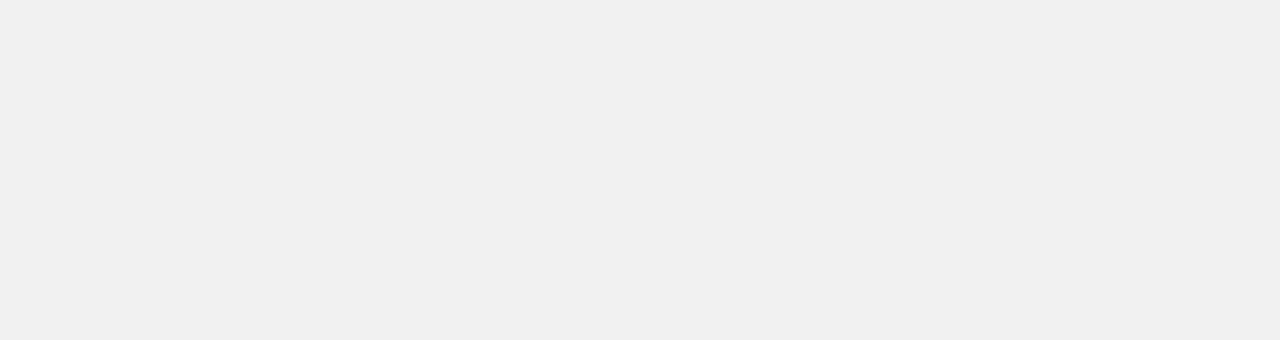
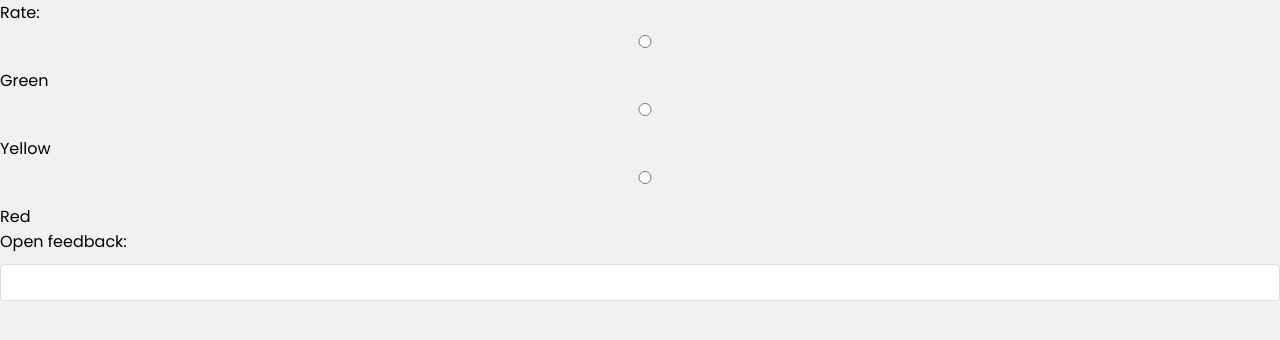
Before and after one commit to A-Yerkeshev/sw-project-metropolia-spring-2024, a React (Create React App) app in the folder frontend/: page /feedback/new in a window 1280 px wide. Before the commit this address had no page. Shown: the top 340 px of the page. Built offline with nearby package versions, Linux system fonts and the light colour scheme.

Commit message:
Add rudimentary form for feedback and set dynamic base url on frontend

```diff
--- a/frontend/package.json
+++ b/frontend/package.json
@@ -6,6 +6,7 @@
     "@testing-library/jest-dom": "^5.17.0",
     "@testing-library/react": "^13.4.0",
     "@testing-library/user-event": "^13.5.0",
+    "cross-env": "^7.0.3",
     "dotenv": "^16.4.1",
     "react": "^18.2.0",
     "react-dom": "^18.2.0",
@@ -18,7 +19,8 @@
     "start": "react-scripts start",
     "build": "react-scripts build",
     "test": "react-scripts test",
-    "eject": "react-scripts eject"
+    "eject": "react-scripts eject",
+    "dev": "cross-env NODE_ENV=development react-scripts start"
   },
   "eslintConfig": {
     "extends": [
--- a/frontend/src/App.js
+++ b/frontend/src/App.js
@@ -5,6 +5,7 @@ import {useAuthContext} from './hooks/useAuthContext';
 import Signup from './pages/Signup';
 import Login from './pages/Login';
 import QR from './pages/QR';
+import Feedback from './pages/Feedback';
 
 function App() {
   const {user} = useAuthContext();
@@ -16,6 +17,7 @@ function App() {
           <Route path="/" element= {<Login />} />
           <Route path="/signup" element= {!user ? <Signup /> : <Navigate to="/" />} />
           <Route path="/share" element= {<QR />}/>
+          <Route path="/feedback/new" element= {<Feedback />}/>
         </Routes>
       </BrowserRouter>
     </div>
--- /dev/null
+++ b/frontend/src/pages/Feedback.js
@@ -0,0 +1,26 @@
+const Feedback = () => {
+  return (
+    <form className="feedback">
+      <span>Rate:</span>
+      <div>
+        <input type="radio" name="rate" value={2} />
+        <label for="green">Green</label>
+      </div>
+
+      <div>
+        <input type="radio" name="rate" value={1} />
+        <label for="yellow">Yellow</label>
+      </div>
+
+      <div>
+        <input type="radio" name="rate" value={0} />
+        <label for="red">Red</label>
+      </div>
+
+      <label for="open-feedback">Open feedback:</label>
+      <input name="open-feedback"/>
+    </form>
+  );
+}
+
+export default Feedback;
--- a/frontend/src/pages/QR.js
+++ b/frontend/src/pages/QR.js
@@ -4,8 +4,15 @@ import QRCode from "react-qr-code";
 const QR = () => {
   const [searchParams, setSearchParams] = useSearchParams();
 
+  let baseUrl;
+  if (process.env.NODE_ENV === 'development') {
+    baseUrl = process.env.REACT_APP_IP_ADDRESS;
+  } else {
+    baseUrl = window.location.origin;
+  }
+
   const sessionId = searchParams.get('sid');
-  const feedbackUrl = window.location.origin + '/feedback/new?sid=' + sessionId;
+  const feedbackUrl = baseUrl + 'feedback/new?sid=' + sessionId;
 
   return <>
           <QRCode value={feedbackUrl} />
```
Also changed, not shown: 1 other file (tests, documents, lock files or other folders).
